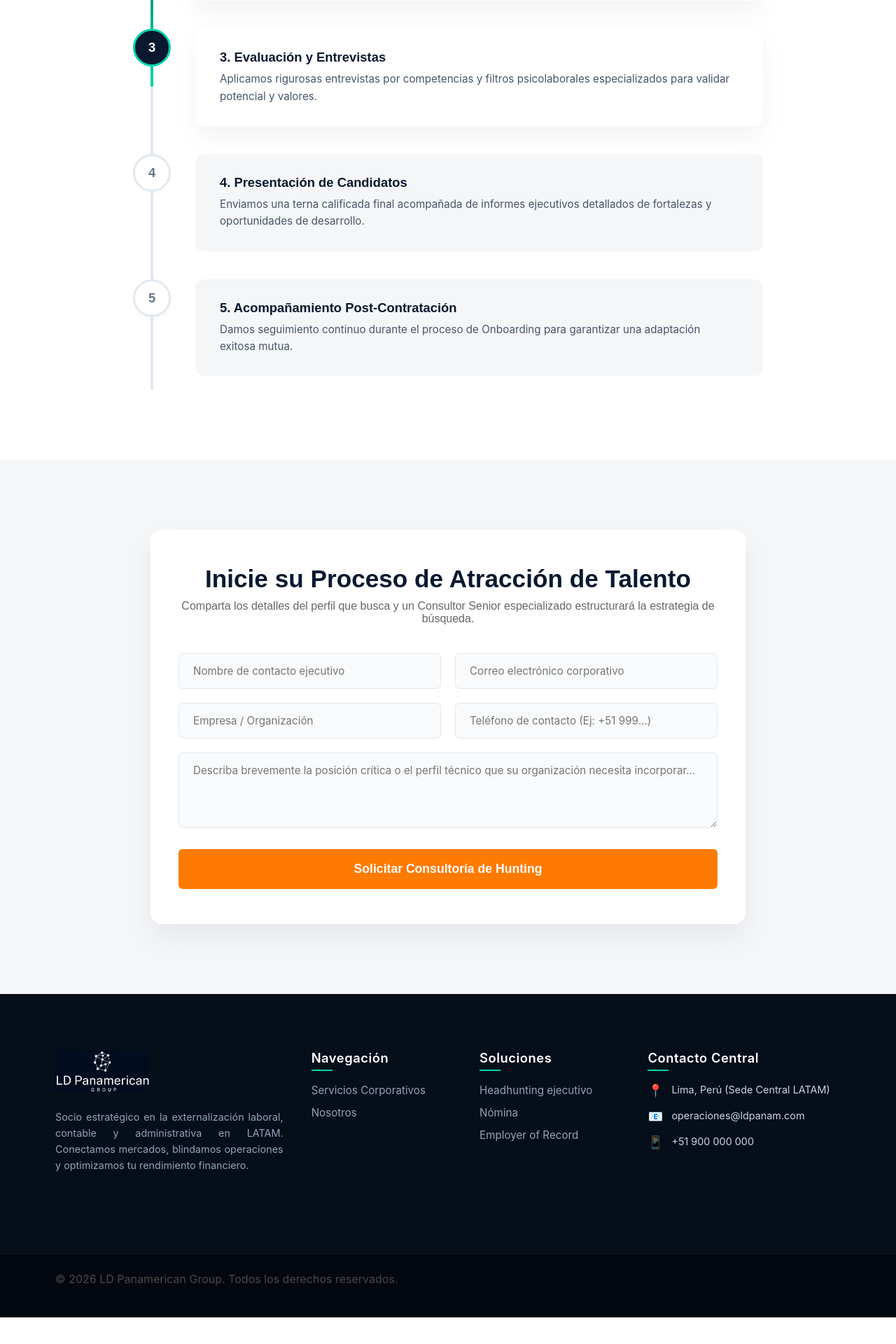
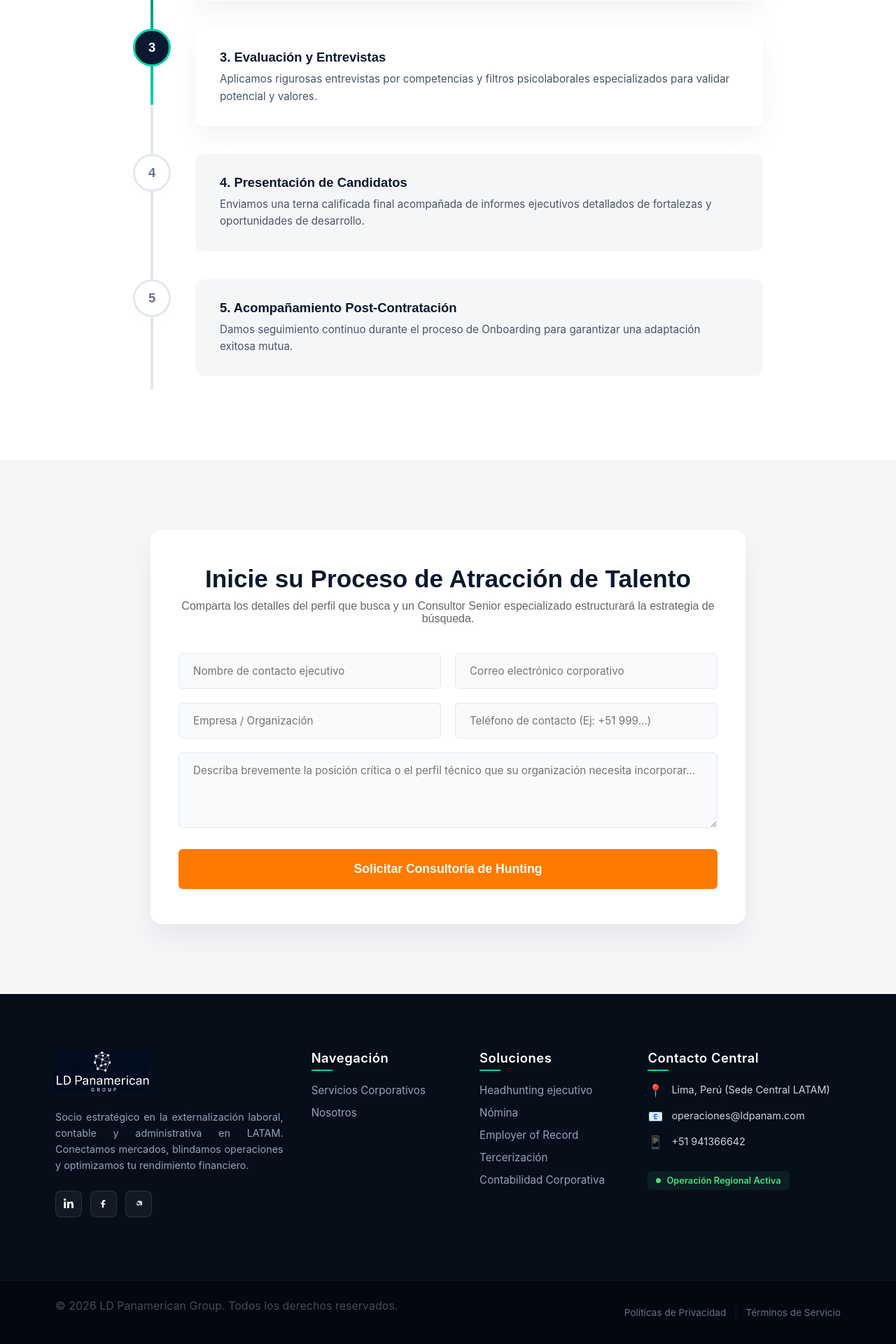
Before and after one commit to operacionesLD/ldpanamerican, a Flask app: page /soluciones/talent-acquisition-hunting in a window 1280 px wide. Shown: the part 3979-5899 px from the top of the page at 70% size. Before the commit the page ends 5861 px from the top, so only its background shows below. Run offline with Flask 3, Linux system fonts and the light colour scheme.

Commit message:
Cambio de correo y telefono v2
Cambio de correo y telefono v2

```diff
--- a/WebLD_v2/templates/talent.html
+++ b/WebLD_v2/templates/talent.html
@@ -234,7 +234,7 @@
                 <h2>Inicie su Proceso de Atracción de Talento</h2>
                 <p>Comparta los detalles del perfil que busca y un Consultor Senior especializado estructurará la estrategia de búsqueda.</p>
 
-                <form id="form-incrustado" action="https://formsubmit.co/ajax/hcerna03@gmail.com" method="POST" class="premium-service-form">
+                <form id="form-incrustado" action="https://formsubmit.co/ajax/operaciones@ldpanam.com" method="POST" class="premium-service-form">
                     <input type="hidden" name="_captcha" value="false">
                     <input type="hidden" name="_template" value="table">
 
@@ -254,8 +254,8 @@
         </div>
     </section>
 
-    <footer class="main-footer">
-        <!-- (Contenido del footer sin cambios) -->
+    <!-- FOOTER [33] -->
+     <footer class="main-footer">
         <div class="footer-container">
             <div class="footer-column branding-col">
                 <div class="footer-logo">
@@ -264,34 +264,78 @@
                 <p class="footer-desc">
                     Socio estratégico en la externalización laboral, contable y administrativa en LATAM. Conectamos mercados, blindamos operaciones y optimizamos tu rendimiento financiero.
                 </p>
+                <div class="footer-socials">
+                    <div class="footer-socials">
+                        <a href="#" aria-label="LinkedIn">
+                            <svg xmlns="http://www.w3.org/2000/svg" viewBox="0 0 448 512" style="width: 16px; height: 16px; fill: currentColor;">
+                                <path d="M100.28 448H7.4V148.9h92.88zM53.79 108.1C24.09 108.1 0 83.5 0 53.8a53.79 53.79 0 1 1 107.58 0c0 29.7-24.1 54.3-53.79 54.3zM447.9 448h-92.68V302.4c0-34.7-.7-79.2-48.29-79.2-48.29 0-55.69 37.7-55.69 76.7V448h-92.78V148.9h89.08v40.8h1.3c12.4-23.5 42.69-48.3 87.88-48.3 94 0 111.28 61.9 111.28 142.3V448z"/>
+                            </svg>
+                        </a>
+                        <a href="#" aria-label="Facebook">
+                            <svg xmlns="http://www.w3.org/2000/svg" viewBox="0 0 320 512" style="width: 14px; height: 14px; fill: currentColor;">
+                                <path d="M80 299.3V256H16v-64h64v-46.7C80 81.5 116.1 48 181.7 48 213.2 48 240 50.4 247.9 51.5v76.8h-45.5c-30.7 0-36.7 14.6-36.7 36v51.7h85.2l-11.1 64h-74.1V448H80V299.3z"/>
+                            </svg>
+                        </a>
+                        <a href="#" aria-label="Instagram">
+                            <svg xmlns="http://www.w3.org/2000/svg" viewBox="0 0 448 512" style="width: 16px; height: 16px; fill: currentColor;">
+                                <path d="M224.1 141c-43.6 0-79 35.4-79 79s35.4 79 79 79 79-35.4 79-79-35.4-79-79-79zm0 125c-25.3 0-46-20.7-46-46s20.7-46 46-46 46 20.7 46 46-20.7 46-46 46zm153.6-125.9c-4.4-11-13.2-19.8-24.1-24.2-12.7-5-42.9-3.9-74.1-3.9s-61.4-1.1-74.1 3.9c-11 4.4-19.8 13.2-24.2 24.2-5 12.7-3.9 42.9-3.9 74.1s-1.1 61.4 3.9 74.1c4.4 11 13.2 19.8 24.2 24.2 12.7 5 42.9 3.9 74.1 3.9s61.4 1.1 74.1-3.9c11-4.4 19.8-13.2 24.1-24.2 5-12.7 3.9-42.9 3.9-74.1s1.1-61.4-3.9-74.1zm-153.6 195c-53.5 0-96.9-43.4-96.9-96.9s43.4-96.9 96.9-96.9 96.9 43.4 96.9 96.9-43.4 96.9-96.9 96.9zm113.4-180.5c-12.5 0-22.7-10.2-22.7-22.7s10.2-22.7 22.7-22.7 22.7 10.2 22.7 22.7-10.2 22.7-22.7 22.7z"/>
+                            </svg>
+                        </a>
+                    </div>
+                </div>
             </div>
+
             <div class="footer-column links-col">
                 <h4 class="footer-title">Navegación</h4>
                 <ul class="footer-links-list">
                     <li><a href="/#servicios">Servicios Corporativos</a></li>
+                    <!--<li><a href="/#expansion">Expansión LATAM</a></li>-->
+                    <!--<li><a href="/#contacto">Blog</a></li>-->
                     <li><a href="{{ url_for('nosotros') }}">Nosotros</a></li>
                 </ul>
             </div>
+
             <div class="footer-column links-col">
                 <h4 class="footer-title">Soluciones</h4>
                 <ul class="footer-links-list">
                     <li><a href="/#servicios">Headhunting ejecutivo</a></li>
                     <li><a href="/#servicios">Nómina</a></li>
                     <li><a href="/#servicios">Employer of Record</a></li>
+                    <li><a href="/#servicios">Tercerización</a></li>
+                    <li><a href="/#servicios">Contabilidad Corporativa</a></li>
                 </ul>
             </div>
+
             <div class="footer-column contact-col">
                 <h4 class="footer-title">Contacto Central</h4>
                 <ul class="footer-contact-info">
-                    <li><span class="contact-icon">📍</span><span class="contact-text">Lima, Perú (Sede Central LATAM)</span></li>
-                    <li><span class="contact-icon">📧</span><span class="contact-text">operaciones@ldpanam.com</span></li>
-                    <li><span class="contact-icon">📱</span><span class="contact-text">+51 900 000 000</span></li>
+                    <li>
+                        <span class="contact-icon">📍</span>
+                        <span class="contact-text">Lima, Perú (Sede Central LATAM)</span>
+                    </li>
+                    <li>
+                        <span class="contact-icon">📧</span>
+                        <span class="contact-text">operaciones@ldpanam.com</span>
+                    </li>
+                    <li>
+                        <span class="contact-icon">📱</span>
+                        <span class="contact-text">+51 941366642</span>
+                    </li>
                 </ul>
+                <div class="footer-status-tag">
+                    <span class="status-pulse"></span> Operación Regional Activa
+                </div>
             </div>
         </div>
+
         <div class="footer-bottom-bar">
             <div class="footer-bottom-container">
                 <p>&copy; 2026 LD Panamerican Group. Todos los derechos reservados.</p>
+                <div class="footer-legal-links">
+                    <a href="#">Políticas de Privacidad</a>
+                    <span class="legal-separator">|</span>
+                    <a href="#">Términos de Servicio</a>
+                </div>
             </div>
         </div>
     </footer>
@@ -304,7 +348,7 @@
             <h3 style="color: #0A192F; font-size: 1.6rem; margin-bottom: 8px; font-weight: 700;">Contratar Talento Estratégico</h3>
             <p style="color: #64748B; font-size: 0.9rem; margin-bottom: 25px;">Completa tus datos y estructuraremos una propuesta de reclutamiento a la medida de tu organización.</p>
 
-            <form id="form-diagnostico" action="https://formsubmit.co/ajax/hcerna03@gmail.com" method="POST" style="display: flex; flex-direction: column; gap: 15px;">
+            <form id="form-diagnostico" action="https://formsubmit.co/ajax/operaciones@ldpanam.com" method="POST" style="display: flex; flex-direction: column; gap: 15px;">
                 <input type="hidden" name="_captcha" value="false">
                 <input type="hidden" name="_template" value="table">
                 <div style="margin-bottom: 15px;">
```
Also changed, not shown: WebLD_v2/templates/accounting.html (+5 -2 lines), WebLD_v2/templates/bpo.html (+3 -8 lines), WebLD_v2/templates/eor.html (+5 -2 lines), WebLD_v2/templates/nosotros3.html (+3 -8 lines), WebLD_v2/templates/payroll.html (+5 -2 lines).
